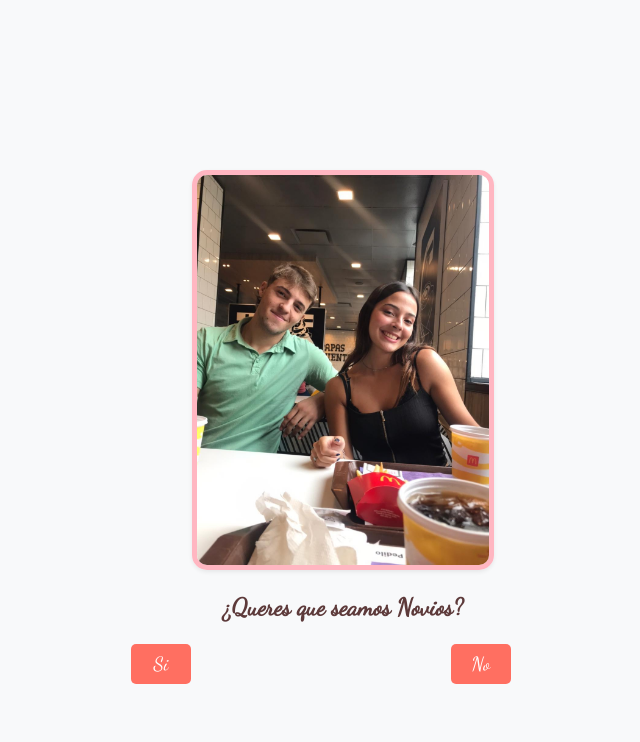
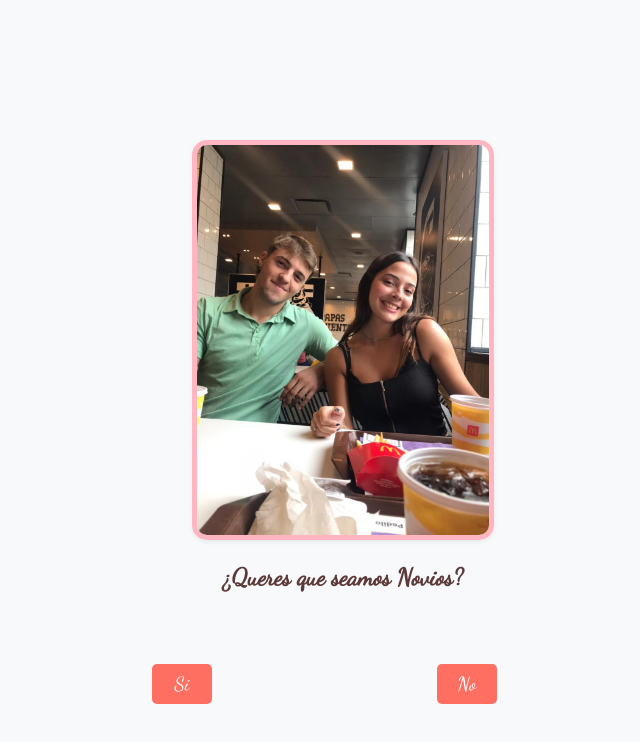
Before and after one commit to tobiaszarlenga/pedirNovia, a plain HTML site: page pages/serMiNovia.html in a window 1280 px wide. Shown: the whole page, without its empty margins (297-937 px from the left). Drawn offline with nearby package versions, Linux system fonts and the light colour scheme.

Commit message:
cambio estilos css de btnSi y btnNO para que funcione mejor en distintos dispositivos

```diff
--- a/css/siNo.css
+++ b/css/siNo.css
@@ -11,12 +11,22 @@
 #SiBtn {
   left: 35%;
   top: calc(100svh - 20vh); /* Calcula la posición teniendo en cuenta el espacio ocupado por la barra de herramientas */
-  transform: translate(-50%, -50%);
+  transform: translate(-50%, 0);
 }
 
 #NoBtn {
   left: 60%;
   top: calc(100svh - 20vh); /* Calcula la posición teniendo en cuenta el espacio ocupado por la barra de herramientas */
-  transform: translate(-50%, -50%);
+  transform: translate(-50%, 0);
   transition: all 0.3s ease;
 }
+
+/* Para evitar la superposición con otros elementos */
+.container {
+  position: relative;
+  padding-bottom: 60px; /* Asegura que haya espacio suficiente debajo del contenido principal */
+}
+
+img {
+  max-height: calc(100svh - 30vh); /* Ajusta la altura máxima de la imagen para dejar espacio suficiente para los botones */
+}
```
